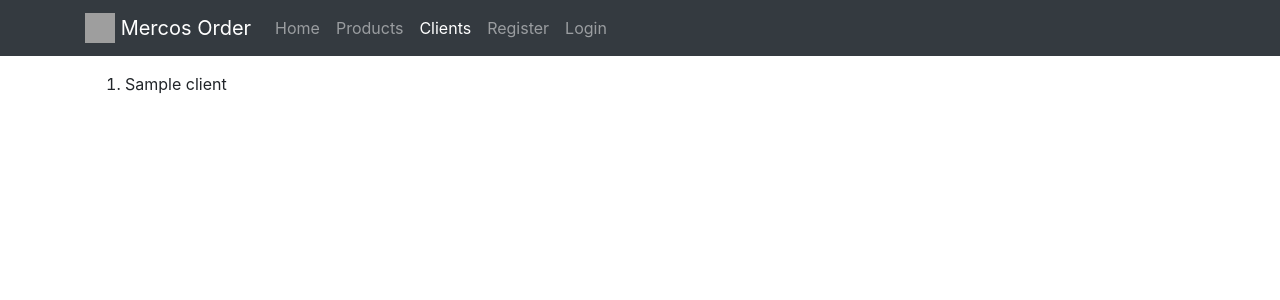
After one commit to ianrocha/ordermaker, a Django app: page /clients/ in a window 1280 px wide. The commit adds this page. Shown: the top 300 px of the page. Run offline with Django 3.2, Linux system fonts and the light colour scheme; tables that the repository leaves empty hold one stand-in row (values such as "Sample post"); some libraries are stand-ins or nearby versions; grey boxes are pictures that could not be loaded.

Commit message:
Create Clients list view

```diff
--- /dev/null
+++ b/clients/templates/clients/list.html
@@ -0,0 +1,15 @@
+{% extends "base.html" %}
+
+{% block content %}
+
+    <div class="row">
+      <div class="col-12">
+        <ol>
+          {% for object in object_list %}
+            <li>{{object.name}}</li>
+          {% endfor %}
+        </ol>
+      </div>
+    </div>
+
+{% endblock %}
--- /dev/null
+++ b/clients/urls.py
@@ -0,0 +1,24 @@
+"""ecommerce URL Configuration
+
+The `urlpatterns` list routes URLs to views. For more information please see:
+    https://docs.djangoproject.com/en/2.0/topics/http/urls/
+Examples:
+Function views
+    1. Add an import:  from my_app import views
+    2. Add a URL to urlpatterns:  path('', views.home, name='home')
+Class-based views
+    1. Add an import:  from other_app.views import Home
+    2. Add a URL to urlpatterns:  path('', Home.as_view(), name='home')
+Including another URLconf
+    1. Import the include() function: from django.urls import include, path
+    2. Add a URL to urlpatterns:  path('blog/', include('blog.urls'))
+"""
+
+from django.urls import path
+
+from .views import ClientListView
+
+
+urlpatterns = [
+    path('', ClientListView.as_view(), name='list'),
+]
--- a/clients/views.py
+++ b/clients/views.py
@@ -1,3 +1,14 @@
-from django.shortcuts import render
+from django.views.generic import ListView
 
-# Create your views here.
+from .models import Client
+
+
+class ClientListView(ListView):
+    template_name = 'clients/list.html'
+
+    def get_context_data(self, *args, **kwargs):
+        context = super(ClientListView, self).get_context_data(*args, **kwargs)
+        return context
+
+    def get_queryset(self, *args, **kwargs):
+        return Client.objects.all()
--- a/ordermaker/urls.py
+++ b/ordermaker/urls.py
@@ -16,13 +16,14 @@ Including another URLconf
 from django.conf import settings
 from django.conf.urls.static import static
 from django.contrib import admin
-from django.urls import path
+from django.urls import path, include
 
 from .views import HomePage
 
 urlpatterns = [
     path('', HomePage.as_view(), name='home'),
     path('admin/', admin.site.urls),
+    path('clients/', include(('clients.urls', 'clients'), namespace='clients')),
 ]
 
 if settings.DEBUG:
--- a/templates/navbar.html
+++ b/templates/navbar.html
@@ -1,3 +1,6 @@
+{% url 'home' as home_url %}
+{% url 'clients:list' as clients_list_url %}
+
 <nav class="navbar navbar-expand-lg navbar-dark bg-dark mb-3">
   <div class="container">
     <a class="navbar-brand" href="{{ home_url }}">
@@ -14,14 +17,14 @@
     </button>
     <div class="collapse navbar-collapse" id="navbarNav">
       <ul class="navbar-nav">
-        <li class="nav-item">
-          <a class="nav-link" href="#">Home <span class="sr-only">(current)</span></a>
+        <li class="nav-item  {% if request.path == home_url %} active {% endif %}">
+          <a class="nav-link" href="{{ home_url }}">Home <span class="sr-only">(current)</span></a>
         </li>
         <li class="nav-item">
           <a class="nav-link" href="#">Products</a>
         </li>
-        <li class="nav-item">
-          <a class="nav-link" href="#">Clients</a>
+        <li class="nav-item {% if request.path == clients_list_url %} active {% endif %}">
+          <a class="nav-link" href="{{ clients_list_url }}">Clients</a>
         </li>
         {% if request.user.is_authenticated %}
           <li class="nav-item">
```
